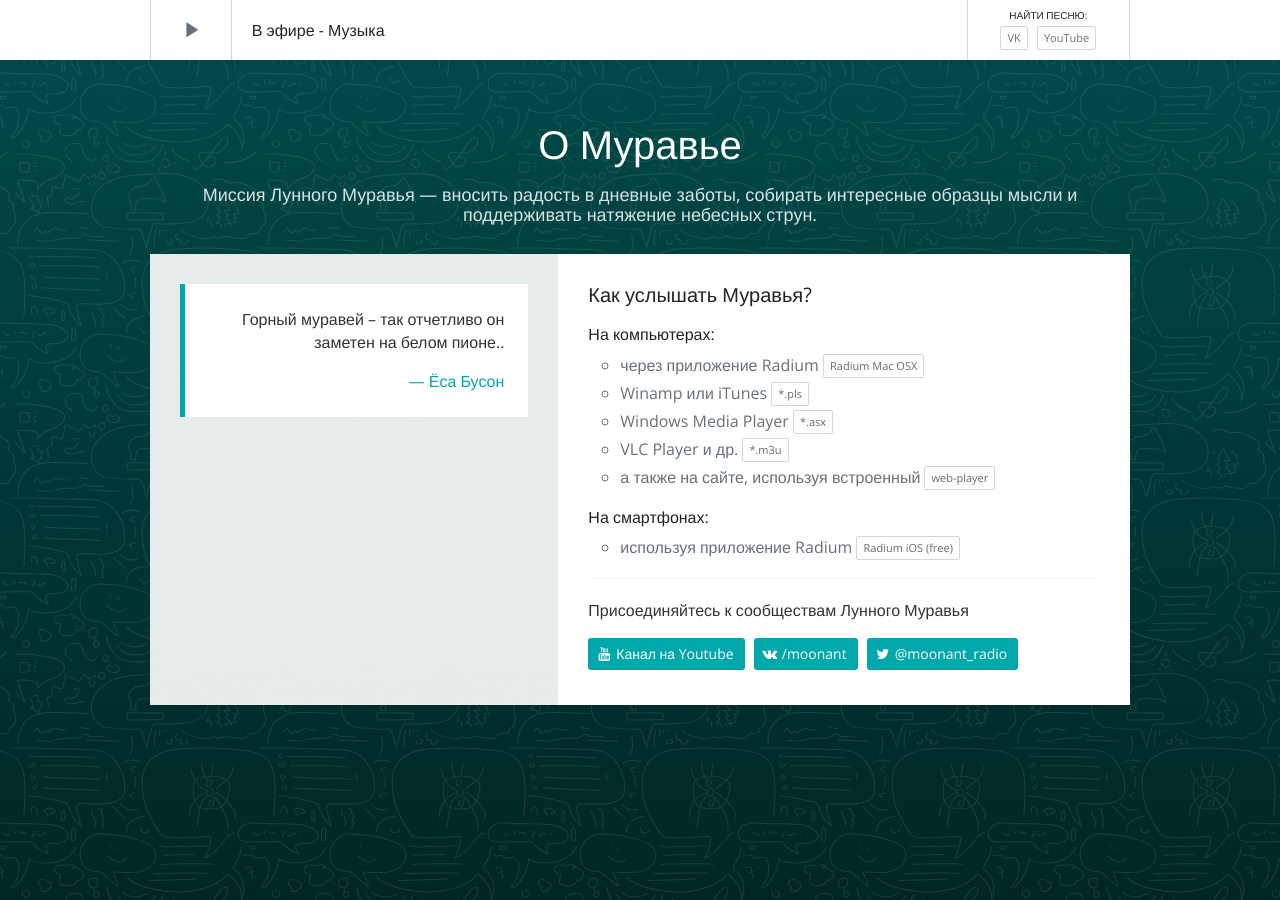
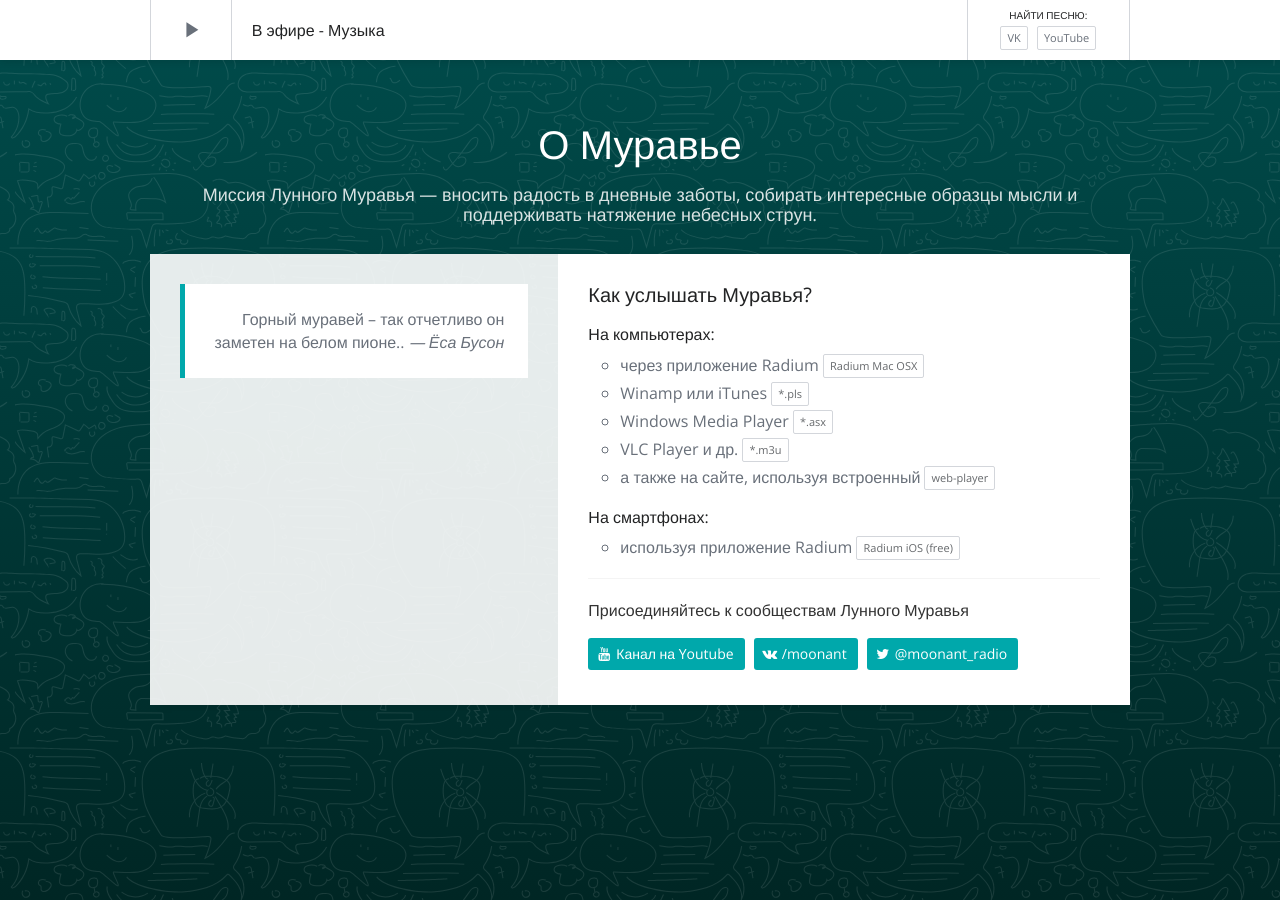
Before and after one commit to tretten/site-moonant, a Jekyll site: the page built from index.html, in a window 1280 px wide and 900 px high, scrolled down 2153 px. Built offline with Jekyll 4.4.1, drawn with Linux system fonts in a browser that asks for light colours; nearby versions of some CDN libraries; a script that is not in the unit is left out; the list of posts is cut into pages by our own code; comment, search, counter and statistics services are not loaded.

Commit message:
correct quote

```diff
--- a/index.html
+++ b/index.html
@@ -119,9 +119,9 @@ title: Home
       <div class="box">
             <div class="columns">
                 <div class="column is-right is-5 content column-left">
-                    <blockquote>
-                        <p>Горный муравей – так отчетливо он заметен на белом пионе..</p>
-                        <p><a href="https://ru.wikipedia.org/wiki/Ёса_Бусон" >— Ёса Бусон</a></p>
+                    <blockquote cite="https://ru.wikipedia.org/wiki/Ёса_Бусон">
+                        Горный муравей – так отчетливо он заметен на белом пионе..
+                        <cite>— Ёса Бусон</cite>
                     </blockquote>
                 </div>
                 <div class="column is-left is-7 content column-right">
```
